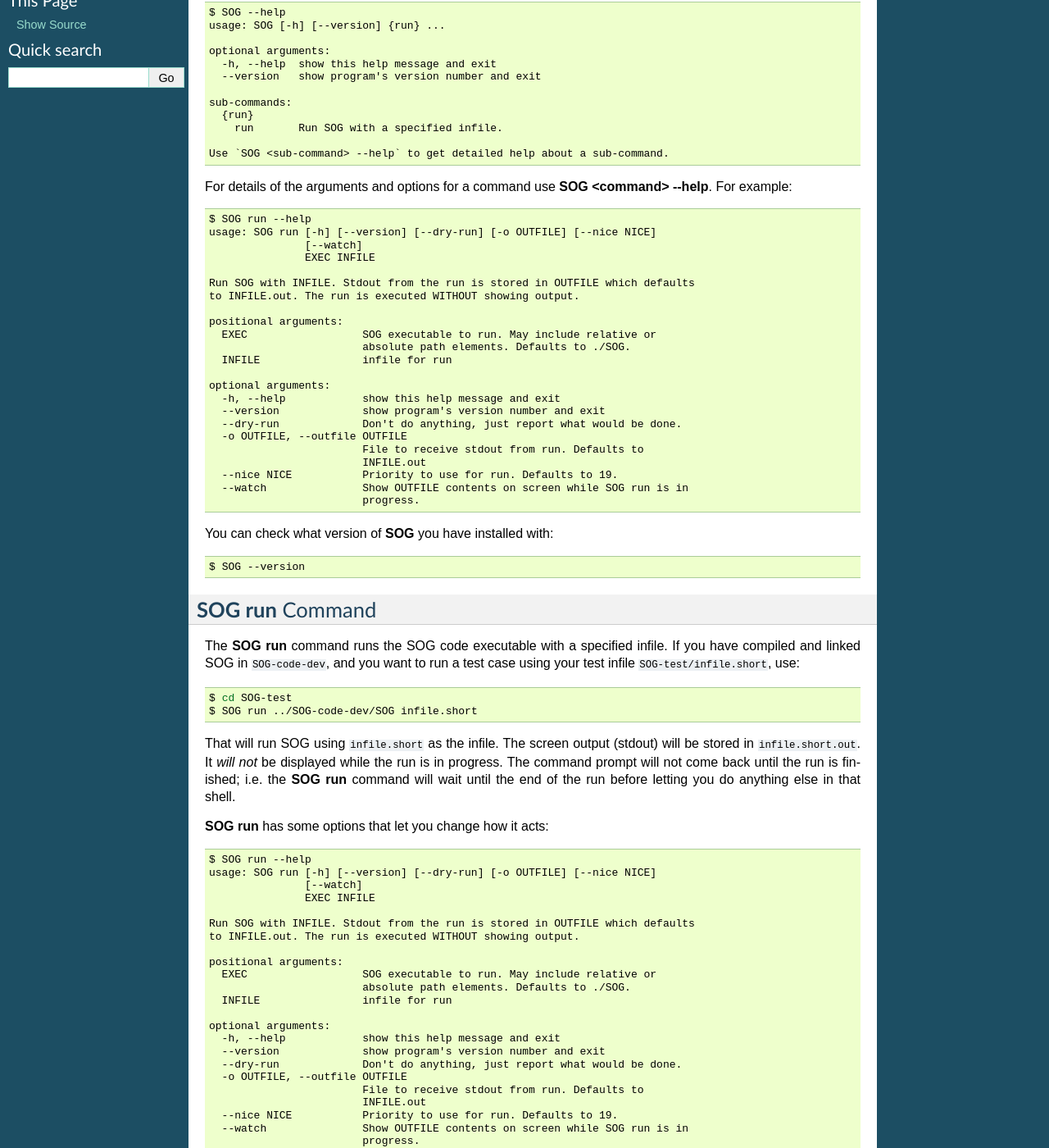
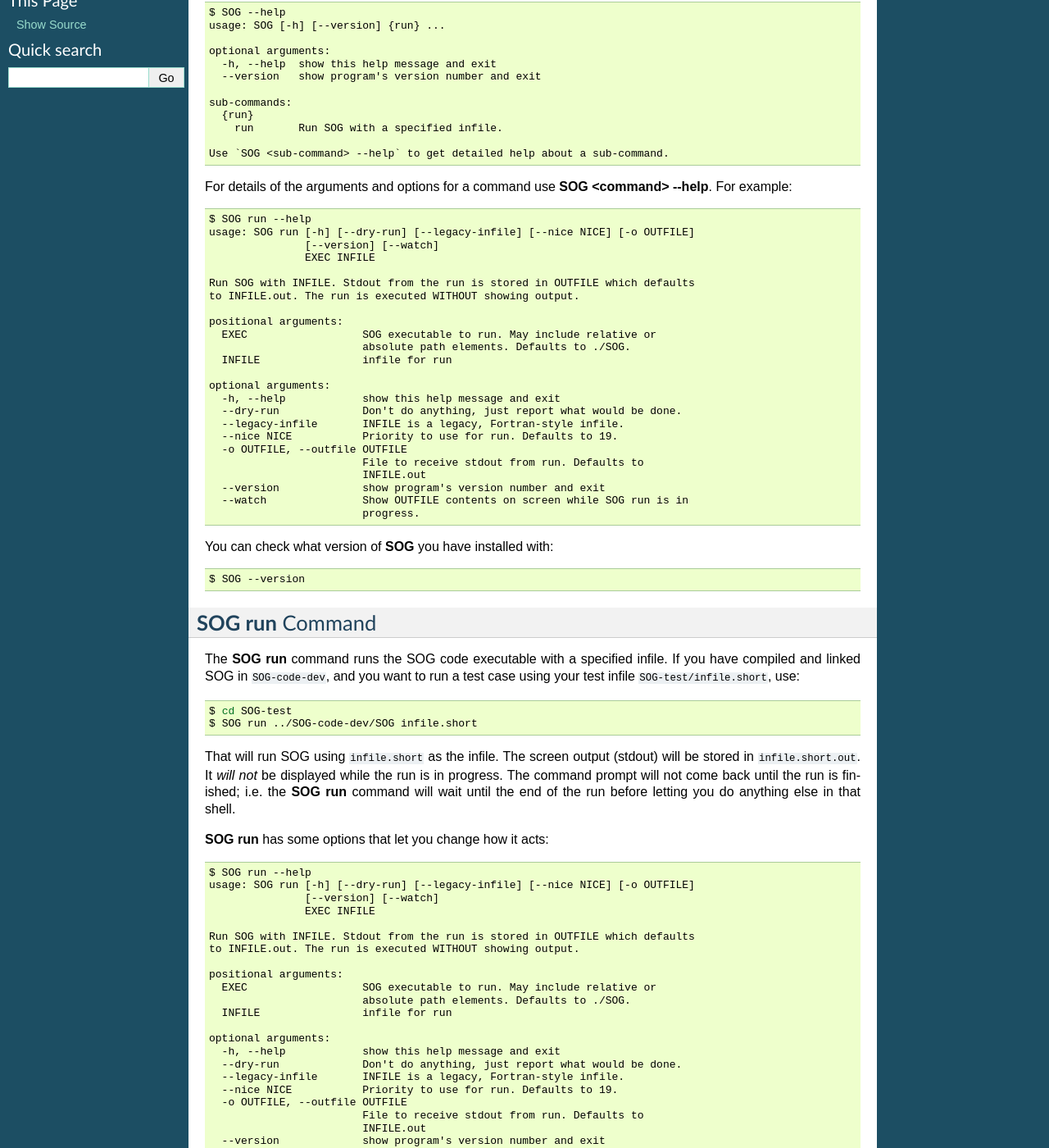
Before and after one commit to SalishSeaCast/SOG, a Sphinx documentation site: the page built from docs/SOGcommand.rst, in a window 1280 px wide and 1400 px high, scrolled down 314 px. Shown: the whole window at 82% size. Built offline with Sphinx 7.4.7, drawn with Linux system fonts in a browser that asks for light colours; some of the changed text lies outside the part shown.

Commit message:
Add --legacy-infile option to SOG run command.

```diff
--- a/docs/SOGcommand.rst
+++ b/docs/SOGcommand.rst
@@ -41,8 +41,8 @@ For example:
 .. code-block:: none
 
    $ SOG run --help
-   usage: SOG run [-h] [--version] [--dry-run] [-o OUTFILE] [--nice NICE]
-                  [--watch]
+   usage: SOG run [-h] [--dry-run] [--legacy-infile] [--nice NICE] [-o OUTFILE]
+                  [--version] [--watch]
                   EXEC INFILE
 
    Run SOG with INFILE. Stdout from the run is stored in OUTFILE which defaults
@@ -55,12 +55,13 @@ For example:
 
    optional arguments:
      -h, --help            show this help message and exit
-     --version             show program's version number and exit
      --dry-run             Don't do anything, just report what would be done.
+     --legacy-infile       INFILE is a legacy, Fortran-style infile.
+     --nice NICE           Priority to use for run. Defaults to 19.
      -o OUTFILE, --outfile OUTFILE
                            File to receive stdout from run. Defaults to
                            INFILE.out
-     --nice NICE           Priority to use for run. Defaults to 19.
+     --version             show program's version number and exit
      --watch               Show OUTFILE contents on screen while SOG run is in
                            progress.
 
@@ -98,8 +99,8 @@ letting you do anything else in that shell.
 .. code-block:: none
 
    $ SOG run --help
-   usage: SOG run [-h] [--version] [--dry-run] [-o OUTFILE] [--nice NICE]
-                  [--watch]
+   usage: SOG run [-h] [--dry-run] [--legacy-infile] [--nice NICE] [-o OUTFILE]
+                  [--version] [--watch]
                   EXEC INFILE
 
    Run SOG with INFILE. Stdout from the run is stored in OUTFILE which defaults
@@ -112,25 +113,23 @@ letting you do anything else in that shell.
 
    optional arguments:
      -h, --help            show this help message and exit
-     --version             show program's version number and exit
      --dry-run             Don't do anything, just report what would be done.
+     --legacy-infile       INFILE is a legacy, Fortran-style infile.
+     --nice NICE           Priority to use for run. Defaults to 19.
      -o OUTFILE, --outfile OUTFILE
                            File to receive stdout from run. Defaults to
                            INFILE.out
-     --nice NICE           Priority to use for run. Defaults to 19.
+     --version             show program's version number and exit
      --watch               Show OUTFILE contents on screen while SOG run is in
                            progress.
 
-The :option:`-o` or :option:`--outfile` option allows you to specify
-the name of the file to receive the screen output (stdout) from the run.
-
-The :option:`--watch` option causes the contents of the output file
-that is receiving stdout to be displayed while the run is in progress.
-
-The :option:`--dry-run` options tells you what the :program:`SOG`
+The :option:`--dry-run` option tells you what the :program:`SOG`
 command you have given would do, but doesn't actually do anything.
 That is useful for debugging when things don't turn out like you expected,
 or for checking beforehand.
+
+The :option:`--legacy-infile` option skips the YAML processing of the infile,
+allowing the run to be done with a legacy, Fortran-style infile.
 
 The :option:`--nice` option allows you to set the priority that the
 operating system will assign to your SOG run.
@@ -140,8 +139,14 @@ workstation,
 and allows the operating system to share resources efficiently between
 one or more SOG runs and other processes.
 
+The :option:`-o` or :option:`--outfile` option allows you to specify
+the name of the file to receive the screen output (stdout) from the run.
+
 The :option:`--version` option just returns the version of :program:`SOG`
 that is installed.
+
+The :option:`--watch` option causes the contents of the output file
+that is receiving stdout to be displayed while the run is in progress.
 
 
 Source Code and Issue Tracker
```
Also changed, not shown: 2 other files.
